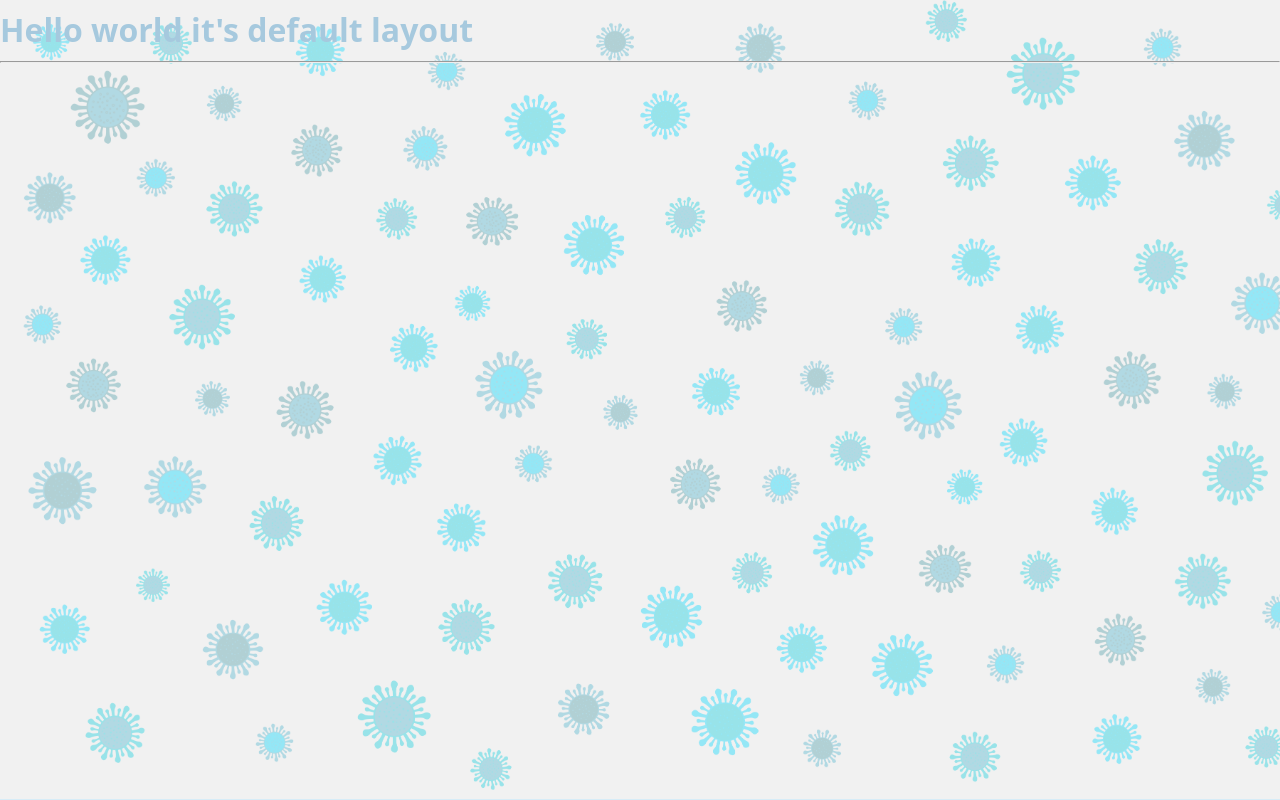
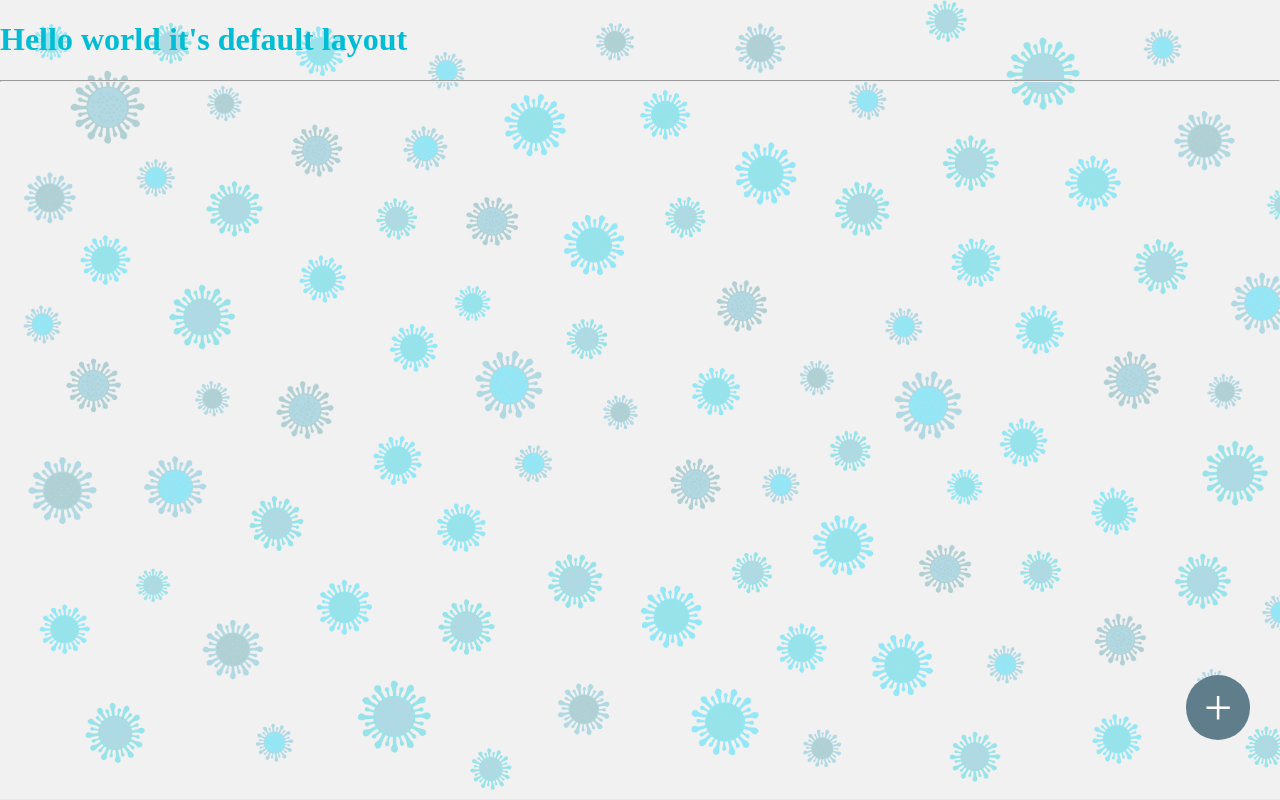
Before and after one commit to demirug/cov-blog.in.ua, a PHP site: page /blogs/kiev in a window 1280 px wide. Run offline with PHP 8.4, Linux system fonts and the light colour scheme; data that the repository does not hold is empty.

Commit message:
added button add

```diff
--- a/application/views/Blog/blogs.php
+++ b/application/views/Blog/blogs.php
@@ -1,5 +1,7 @@
 <?php if($isRegion === true): ?>
-
+    <div class="circle">
+        <span class="addText" align="center">+</span>
+    </div>
         <div class="wraper">
 
         <?php for($i = 0; $i < count($blogs); $i++): ?>
@@ -47,6 +49,7 @@
                 </div>
             </div>
         <?php  endfor; ?>
+
     </div>
 
 <?php endif;?>
--- a/application/views/Blog/view.php
+++ b/application/views/Blog/view.php
@@ -42,5 +42,7 @@
     <?php endforeach; ?>
 
     <?php endif; ?>
-
+    <div class="circle">
+        <span class="addText" align="center">+</span>
+    </div>
 </div>
--- a/public/styles/Blog/blog.css
+++ b/public/styles/Blog/blog.css
@@ -3,10 +3,8 @@ body{
     background-size: cover;
     background-attachment: fixed;
     margin:0;
-
-    color:#a6c9de;
+    color:#00bcd4;
     width:100%;
-    font:100 16px/18px 'Open Sans',sans-serif;
 }
 *,:after,:before{
     box-sizing:border-box
@@ -68,13 +66,6 @@ body{
     width: 100%;
     font-size: .9rem;
 }
-.blog-card .details a {
-    -webkit-text-decoration: dotted underline;
-    text-decoration: dotted underline;
-}
-.blog-card .details ul li {
-    display: inline-block;
-}
 .blog-card .description {
     padding: 1rem;
     background: #fff;
@@ -101,7 +92,6 @@ body{
     display: inline-block;
     position: relative;
 }
-
 .blog-card p {
     position: relative;
     margin: 1rem 0 0;
@@ -134,7 +124,6 @@ body{
         flex-basis: 60%;
     }
     .blog-card .description:before {
-        -webkit-transform: skewX(-3deg);
         transform: skewX(-3deg);
         content: "";
         background: #ffffff;
@@ -151,7 +140,31 @@ body{
     .blog-card.alt .description:before {
         left: inherit;
         right: -10px;
-        -webkit-transform: skew(3deg);
         transform: skew(3deg);
     }
 }
+.circle {
+    position: fixed;
+    padding: 4px 46px 3px 18px;
+    color: #FFF;
+    width: 46px;
+    border-radius: 50px;
+    background-color: #607d8b;
+    transition: all .3s ease-in-out;
+    right: 30px;
+    top: auto;
+    bottom: 60px;
+    cursor: pointer;
+    z-index: 2;
+}
+.circle:hover {
+    box-shadow: 0px 10px 8px 0px rgba(29,209,239,0.4);
+    background-color: #00bcd4;
+}
+
+.addText {
+    font-size: 50px;
+    font-weight: 500;
+    overflow: hidden;
+    width: 100%;
+}
--- a/public/styles/modal.css
+++ b/public/styles/modal.css
@@ -1,7 +1,7 @@
 .modal {
     display: none; /* Hidden by default none/block */
     position: fixed; /* Stay in place */
-    z-index: 1; /* Sit on top */
+    z-index: 3; /* Sit on top */
     left: 0;
     top: 0;
     width: 100%; /* Full width */
@@ -36,7 +36,7 @@
 
 .but {
     box-sizing: border-box;
-    background-color: transparent;
+    background-color: #feffff;
     border: 2px solid #01d8ff;
     border-radius: 0.6em;
     cursor: pointer;
@@ -49,16 +49,11 @@
     text-align: center;
     text-transform: uppercase;
     color: #000;
-    background-image: linear-gradient(45deg, #01d8ff 50%, transparent 50%);
-    background-position: 100%;
-    background-size: 400%;
     transition: background 300ms ease-in-out;
-    outline:none;
 }
 .but:hover {
+    background-color:#01d8ff ;
     color: #fff;
-    outline: 0;
-    background-position: 0;
 }
 
 .modal-header {
```
Also changed, not shown: public/styles/Blog/blogView.css (+23 -0 lines).
